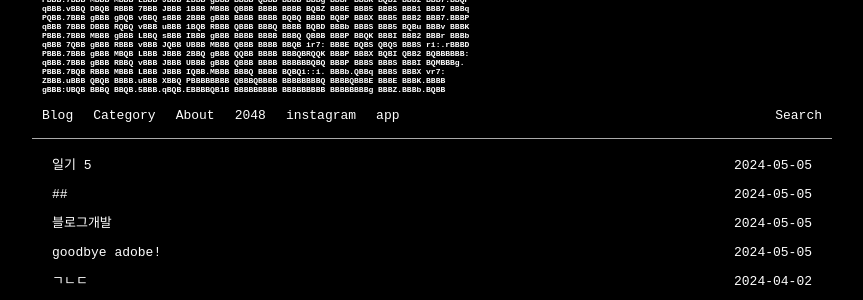
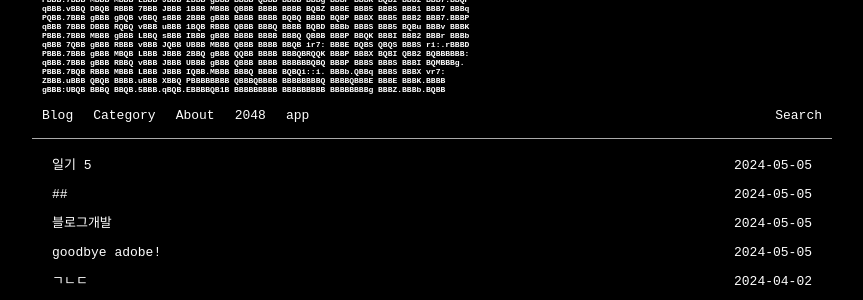
Before and after one commit to whoisrealminjueun/whoisrealminjueun.github.io, a Jekyll site: the page built from index.html, in a window 1280 px wide. Shown: the part 133-433 px from the top of the page, without its empty margins (208-1071 px from the left). Built offline with Jekyll 4.4.1, drawn with Linux system fonts in a browser that asks for light colours; the list of posts is cut into pages by our own code.

Commit message:
Update menus.yml

```diff
--- a/_data/menus.yml
+++ b/_data/menus.yml
@@ -10,10 +10,6 @@
 - title: "2048"
   url: "2048"
 
-- title: "instagram"
-  absoluteUrl: true
-  url: "https://www.instagram.com/whoisrealminjueun/"
-
 - title: "app"
   absoluteUrl: true
   url: "https://mega.nz/file/sL9QyRCa#Fk2D86LNPFbgXLYgFEbztoxZisk8EsxaIpF2v9z8l_I"
```
